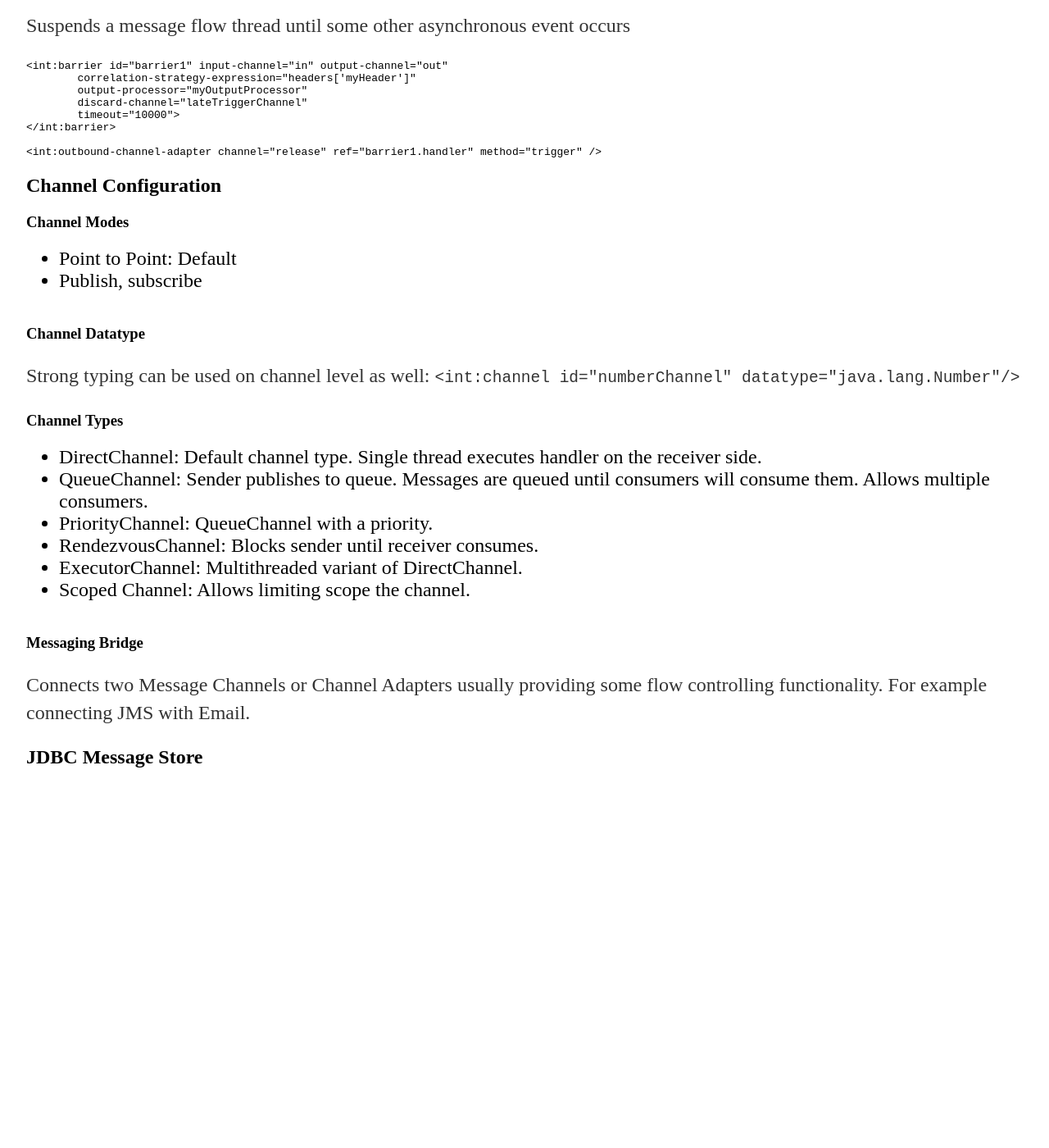
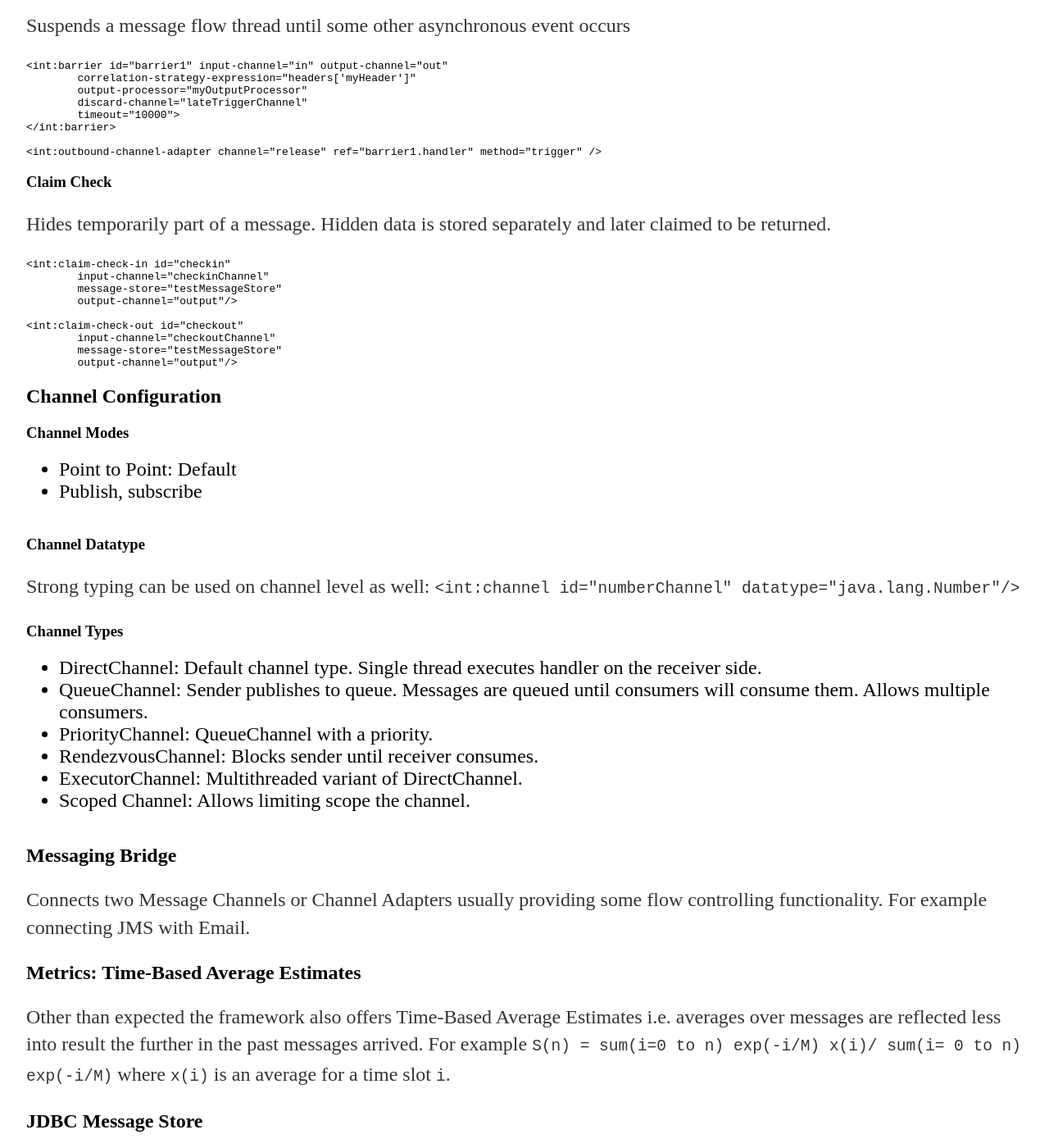
Before and after one commit to vackosar/vackosar.github.io, a Jekyll site: the page built from unpublished/Spring-Integration-Advanced-Features.md, in a window 1280 px wide and 1400 px high, scrolled down 1288 px. Shown: the whole window at 82% size. Built offline with Jekyll 4.4.1, drawn with Linux system fonts in a browser that asks for light colours; our own code applies the rules of GitHub Pages for plain Markdown files; before the commit the page ends 2245 px from its top, so only the background shows below that.

Commit message:
Spring Integration scratch

````diff
--- a/unpublished/Spring-Integration-Advanced-Features.md
+++ b/unpublished/Spring-Integration-Advanced-Features.md
@@ -41,6 +41,20 @@ Suspends a message flow thread until some other asynchronous event occurs
 <int:outbound-channel-adapter channel="release" ref="barrier1.handler" method="trigger" />
 ```
 
+### Claim Check
+Hides temporarily part of a message. Hidden data is stored separately and later claimed to be returned.
+```
+<int:claim-check-in id="checkin"
+        input-channel="checkinChannel"
+        message-store="testMessageStore"
+        output-channel="output"/>
+
+<int:claim-check-out id="checkout"
+        input-channel="checkoutChannel"
+        message-store="testMessageStore"
+        output-channel="output"/>
+```
+
 ## Channel Configuration
 
 ### Channel Modes
@@ -60,8 +74,13 @@
 - ExecutorChannel: Multithreaded variant of DirectChannel.
 - Scoped Channel: Allows limiting scope the channel.
 
-### Messaging Bridge
+## Messaging Bridge
 
 Connects two Message Channels or Channel Adapters usually providing some flow controlling functionality. For example connecting JMS with Email.
 
+## Metrics: Time-Based Average Estimates
+
+Other than expected the framework also offers Time-Based Average Estimates i.e. averages over messages are reflected less into result the further in the past messages arrived.
+For example ```S(n) = sum(i=0 to n) exp(-i/M) x(i)/ sum(i= 0 to n) exp(-i/M)``` where ```x(i)``` is an average for a time slot ```i```.
+
 ## JDBC Message Store
````
